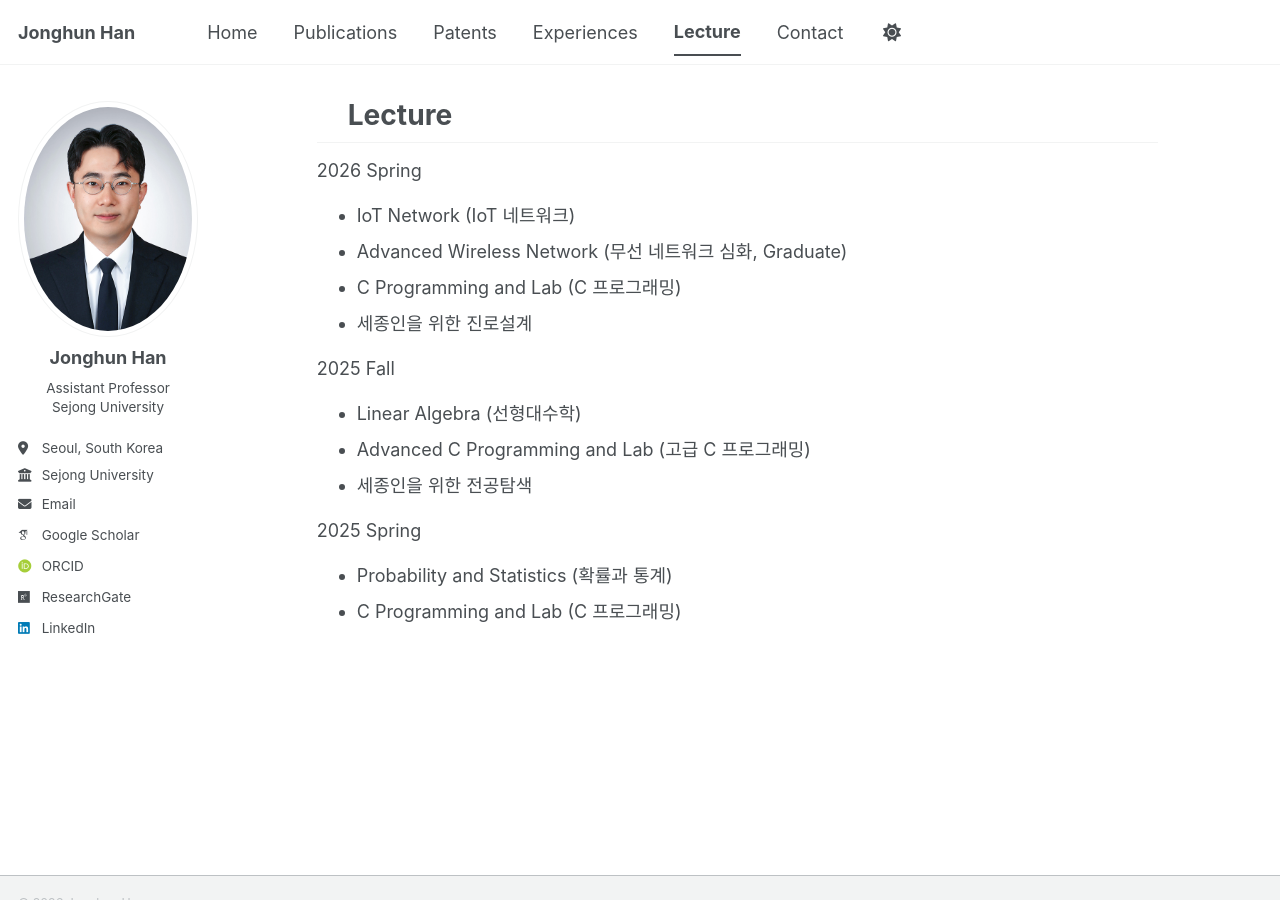
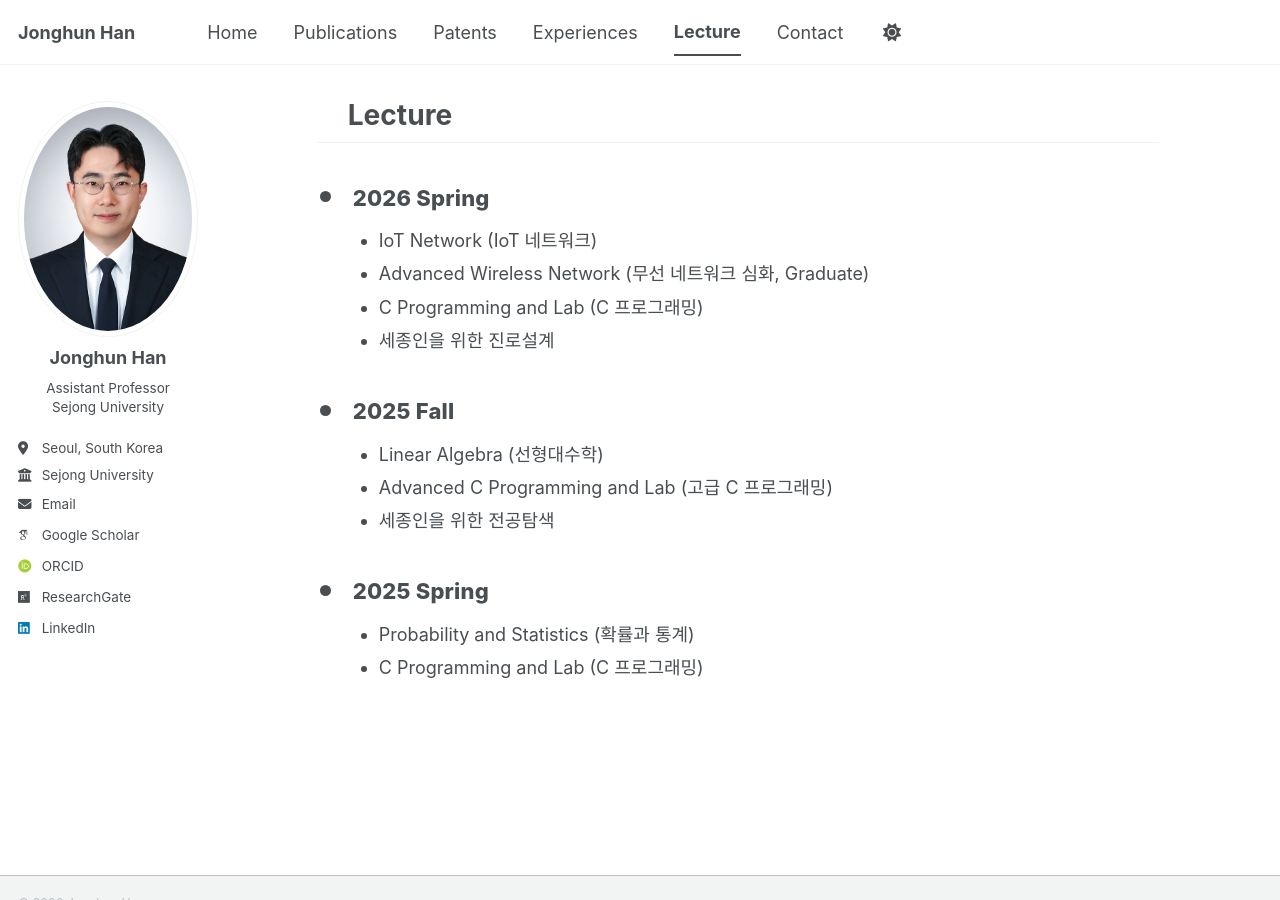
Before and after one commit to icnsl/icnsl.github.io, a Jekyll site: the page built from _pages/lecture.md, in a window 1280 px wide and 900 px high. Built offline with Jekyll 4.4.1, drawn with Linux system fonts in a browser that asks for light colours; some web fonts are replaced; a script bundle is joined from its source files by our own code; library files that are not in the unit come from our copies.

Commit message:
Update _page.scss

```diff
--- a/_sass/layout/_page.scss
+++ b/_sass/layout/_page.scss
@@ -883,3 +883,99 @@
 .page__content .timeline-role {
   font-style: italic;
 }
+
+/* ==========================================================================
+   CUSTOM: Lecture page timeline
+   ========================================================================== */
+
+.page__content .lecture-list {
+  position: relative;
+  max-width: 920px;
+  margin: 1.4rem 0 2.75rem;
+  padding-left: 2rem;
+}
+
+/* Vertical timeline line */
+.page__content .lecture-list::before {
+  content: "";
+  position: absolute;
+  top: 0.55rem;
+  bottom: 0.55rem;
+  left: 0.42rem;
+  width: 2px;
+  background: rgba(255, 255, 255, 0.28);
+}
+
+/* Each semester block */
+.page__content .lecture-entry {
+  position: relative;
+  margin: 0 0 2.2rem;
+}
+
+/* Timeline dot */
+.page__content .lecture-entry::before {
+  content: "";
+  position: absolute;
+  left: -1.95rem;
+  top: 0.35rem;
+  width: 0.85rem;
+  height: 0.85rem;
+  border-radius: 50%;
+  background: var(--global-text-color);
+  border: 2px solid var(--global-bg-color);
+  z-index: 2;
+}
+
+/* Semester title */
+.page__content .lecture-term {
+  font-weight: 800;
+  font-size: 1.22em;
+  line-height: 1.45;
+  margin-bottom: 0.65rem;
+  color: var(--global-text-color);
+  letter-spacing: 0.01em;
+}
+
+/* Course list */
+.page__content .lecture-courses {
+  margin: 0;
+  padding-left: 1.45rem;
+}
+
+.page__content .lecture-courses li {
+  line-height: 1.7;
+  margin-bottom: 0.15rem;
+  text-align: left;
+}
+
+/* Remove bottom margin from the last semester */
+.page__content .lecture-entry:last-child {
+  margin-bottom: 0;
+}
+
+/* Mobile layout */
+@media (max-width: 600px) {
+  .page__content .lecture-list {
+    padding-left: 1.45rem;
+  }
+
+  .page__content .lecture-list::before {
+    left: 0.28rem;
+  }
+
+  .page__content .lecture-entry::before {
+    left: -1.5rem;
+  }
+
+  .page__content .lecture-term {
+    font-size: 1.12em;
+  }
+
+  .page__content .lecture-courses {
+    padding-left: 1.2rem;
+  }
+
+  .page__content .lecture-courses li {
+    line-height: 1.65;
+  }
+}
```
